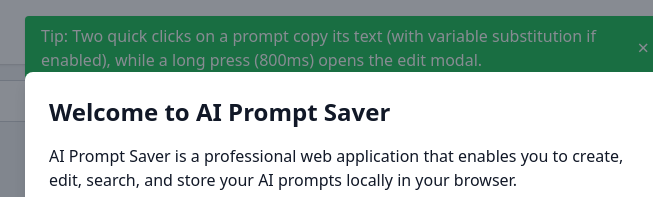
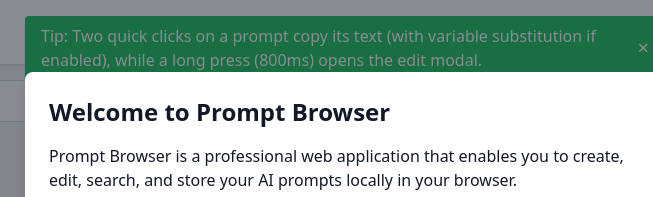
Before and after one commit to sharf-shawon/PromptBrowser, a plain HTML site: page index.html in a window 1280 px wide. Shown: the top 197 px of the page, 295-948 px from the left. Drawn offline with nearby package versions, Linux system fonts and the light colour scheme.

Commit message:
Typo fixes

```diff
--- a/index.html
+++ b/index.html
@@ -37,7 +37,7 @@
     <link rel="canonical" href="https://prompts.shawon.me/" />
 
     <!-- Open Graph / Facebook -->
-    <meta property="og:title" content="AI Prompt Saver - Create, Edit, &amp; Manage Your AI Prompts" />
+    <meta property="og:title" content="Prompt Browser – Save, Edit, Copy & Organize AI Prompts Locally" />
     <meta
       property="og:description"
       content="Effortlessly manage your AI prompts with privacy. Create, edit, and organize them in your browser’s local storage, with robust import/export and search capabilities."
@@ -48,7 +48,7 @@
 
     <!-- Twitter -->
     <meta name="twitter:card" content="summary_large_image" />
-    <meta name="twitter:title" content="AI Prompt Saver - Create, Edit, &amp; Manage Your AI Prompts" />
+    <meta name="twitter:title" content="Prompt Browser – Save, Edit, Copy & Organize AI Prompts Locally" />
     <meta
       name="twitter:description"
       content="Effortlessly manage your AI prompts with privacy. Create, edit, and organize them in your browser’s local storage, with robust import/export and search capabilities."
@@ -74,9 +74,9 @@
     <!-- Info Modal (Shown on First Visit or via Info Button) -->
     <div id="infoModal" class="fixed inset-0 z-[9999] flex items-center justify-center bg-gray-900 bg-opacity-50 hidden" role="dialog" aria-modal="true" aria-labelledby="infoModalTitle">
       <div class="bg-white dark:bg-gray-800 rounded-lg shadow-lg w-11/12 md:w-1/2 p-6 max-h-[90vh] overflow-y-auto">
-        <h3 id="infoModalTitle" class="text-2xl font-bold mb-4">Welcome to AI Prompt Saver</h3>
+        <h3 id="infoModalTitle" class="text-2xl font-bold mb-4">Welcome to Prompt Browser</h3>
         <div class="mb-4">
-          <p class="mb-2">AI Prompt Saver is a professional web application that enables you to create, edit, search, and store your AI prompts locally in your browser.</p>
+          <p class="mb-2">Prompt Browser is a professional web application that enables you to create, edit, search, and store your AI prompts locally in your browser.</p>
           <p class="mb-2">Import/Export your data as JSON files and enjoy real‑time search with keyword highlighting, tag bubbles with consistent colors, and optional variable substitution.</p>
         </div>
         <div class="mb-4">
```
